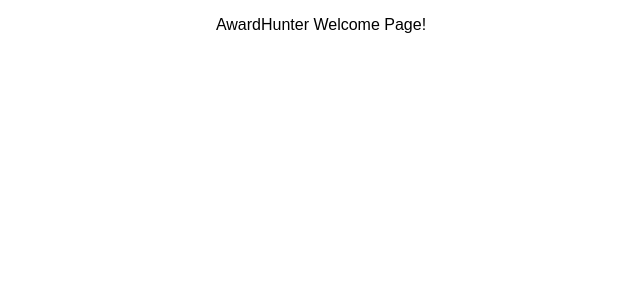
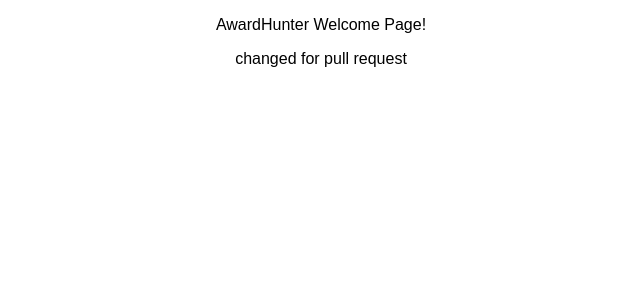
Before and after one commit to cooperph/Award-Hunter, a React (Create React App) app in the folder awardhunter/: page / in a window 1280 px wide. Shown: the top 300 px of the page, without its empty margins (319-959 px from the left). Built offline with nearby package versions, Linux system fonts and the light colour scheme.

Commit message:
new line for PR

```diff
--- a/awardhunter/src/App.js
+++ b/awardhunter/src/App.js
@@ -6,6 +6,7 @@
     return (
       <div className="App">
         <p>AwardHunter Welcome Page!</p>
+        <p> changed for pull request</p>
       </div>
     );
   }
```
